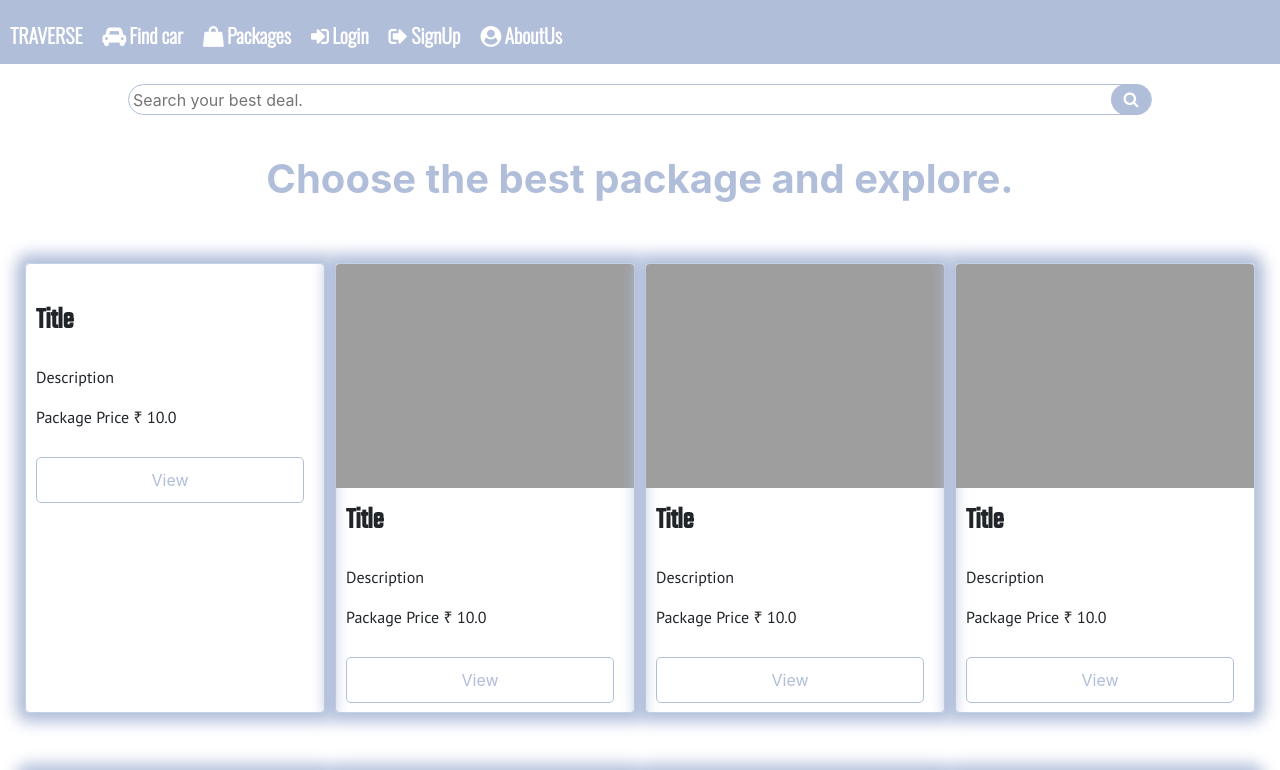
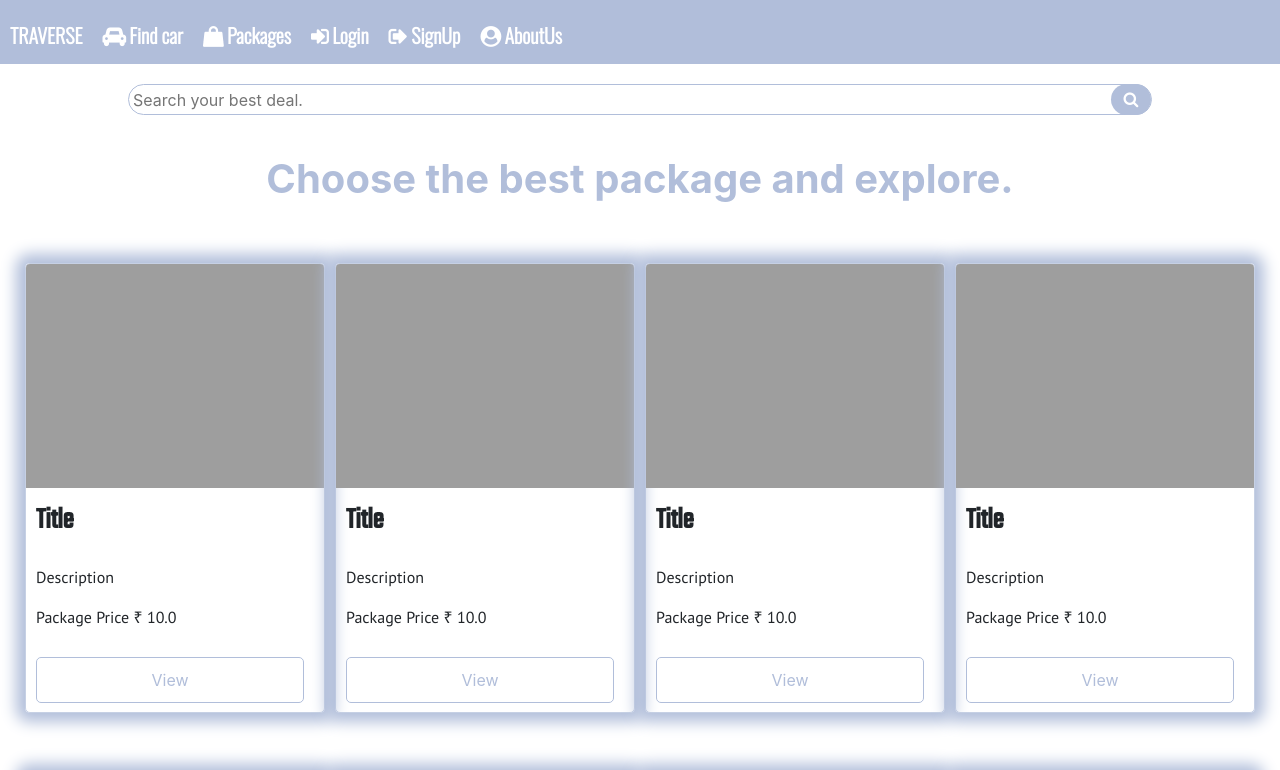
Before and after one commit to tarunraghav226/traverse, a plain HTML site: page html/package.html in a window 1280 px wide. Shown: the top 770 px of the page. Drawn offline with nearby package versions, Linux system fonts and the light colour scheme; the site is published under a folder, as on GitHub Pages, so addresses that start at the root find nothing.

Commit message:
Removed bug from package .

```diff
--- a/html/package.html
+++ b/html/package.html
@@ -43,7 +43,7 @@
     <div class="card-container">
 
       <div class="my-card" style="height: 450px;">
-          <img class="card-image" src="/images/travel/first.jpg" alt="">
+          <img class="card-image" src="../images/travel/first.jpg" alt="">
           <p class="card-title">Title</p>
           <p class="card-description">Description</p>
           <p class="card-fair">Package Price <span style="font-family: 'Courier New', Courier, monospace;">&#x20B9;</span> 10.0</p>
```
